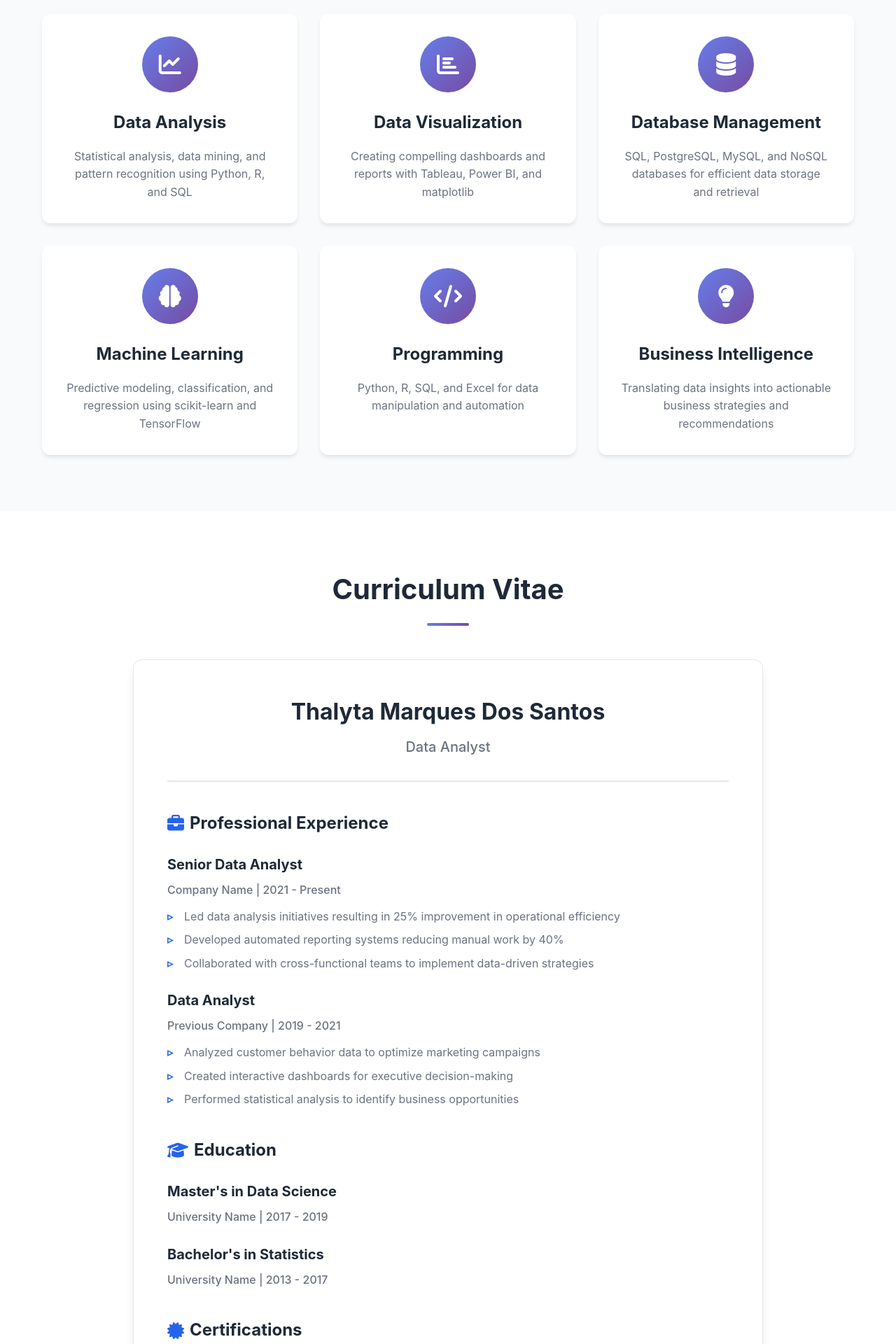
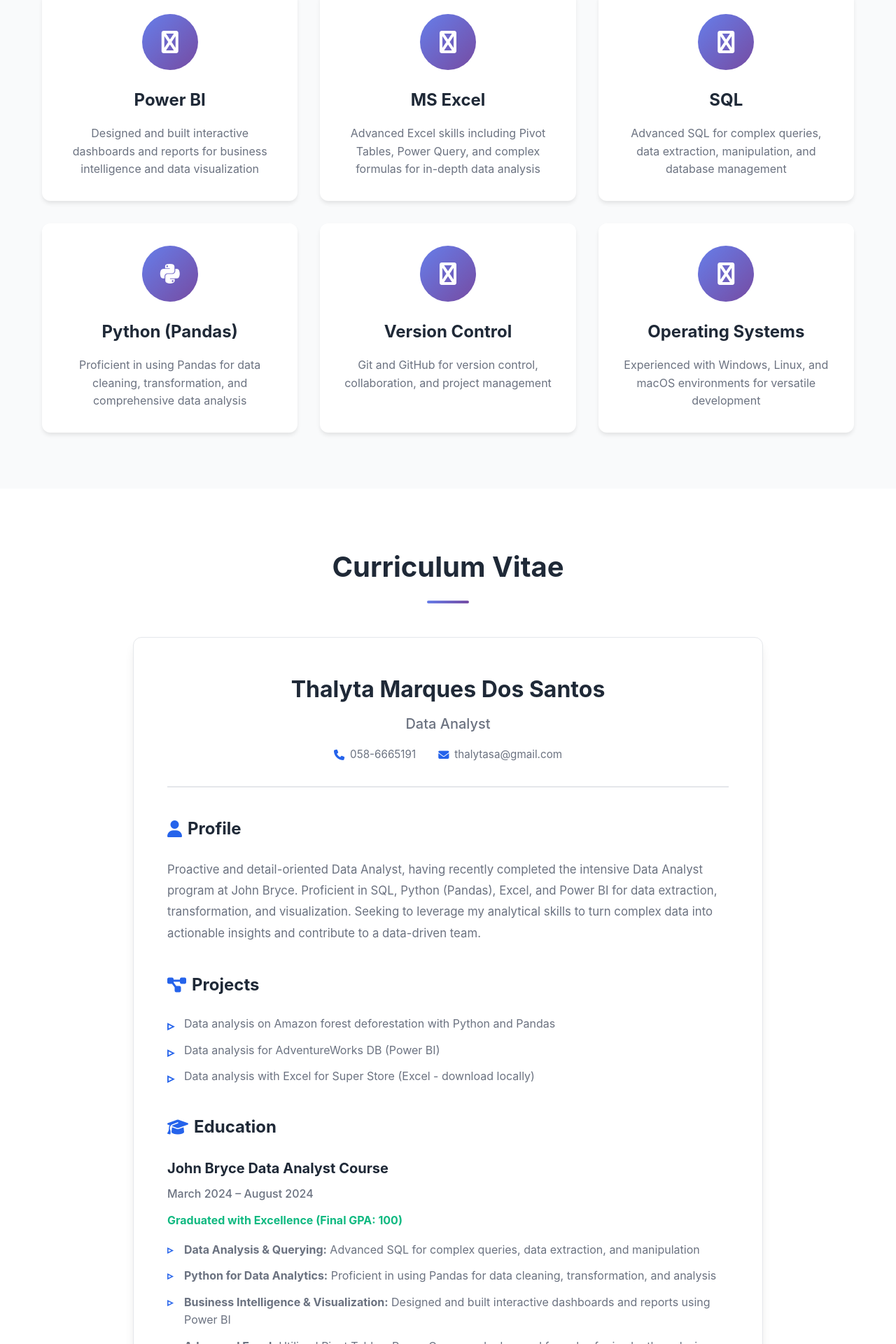
Before and after one commit to GuyAfik/Thalyta-Portfolio, a React (Vite) app: page / in a window 1280 px wide. Shown: the part 1637-3557 px from the top of the page at 70% size. Built offline with nearby package versions, Linux system fonts and the light colour scheme.

Commit message:
Update website to have Thalyta CV preview

```diff
--- a/src/components/About.jsx
+++ b/src/components/About.jsx
@@ -8,13 +8,15 @@ function About() {
         <h2 className="section-title">About Me</h2>
         <div className="about-content">
           <p>
-            Hi! I’m an enthusiastic and detail-oriented aspiring data analyst with a strong foundation in Excel, SQL, Python, and Power BI. I recently completed a comprehensive Data Analytics course where I learned how to clean, analyze, and visualize data to support smart decision-making.
-            I’ve worked on real-world projects that allowed me to explore customer behavior, business trends, and operational performance. I enjoy finding patterns, solving problems, and transforming raw data into clear and impactful dashboards and reports.
+            Proactive and detail-oriented Data Analyst, having recently completed the intensive
+            Data Analyst program at John Bryce with excellence (Final GPA: 100). I am proficient
+            in SQL, Python (Pandas), Excel, and Power BI for data extraction, transformation, and visualization.
           </p>
           <p>
-            My approach combines technical proficiency with strategic thinking, ensuring
-            that data-driven recommendations align with business objectives and deliver
-            measurable results.
+            I am seeking to leverage my analytical skills to turn complex data into actionable insights
+            and contribute to a data-driven team. My approach combines technical proficiency with
+            strategic thinking, ensuring that data-driven recommendations align with business objectives
+            and deliver measurable results.
           </p>
         </div>
       </div>
--- a/src/components/CV.css
+++ b/src/components/CV.css
@@ -34,6 +34,27 @@
   font-size: 1.25rem;
   color: var(--text-light);
   font-weight: 500;
+  margin-bottom: 1rem;
+}
+
+.cv-contact-info {
+  display: flex;
+  justify-content: center;
+  gap: 2rem;
+  flex-wrap: wrap;
+  margin-top: 1rem;
+}
+
+.cv-contact-info span {
+  color: var(--text-light);
+  font-size: 0.95rem;
+  display: flex;
+  align-items: center;
+  gap: 0.5rem;
+}
+
+.cv-contact-info i {
+  color: var(--primary-color);
 }
 
 .cv-section-block {
@@ -57,6 +78,34 @@
   color: var(--primary-color);
 }
 
+.cv-profile-text {
+  color: var(--text-light);
+  line-height: 1.8;
+  font-size: 1.05rem;
+}
+
+.cv-projects-list {
+  list-style: none;
+  padding-left: 0;
+}
+
+.cv-projects-list li {
+  color: var(--text-light);
+  margin-bottom: 0.75rem;
+  padding-left: 1.5rem;
+  position: relative;
+  line-height: 1.6;
+}
+
+.cv-projects-list li::before {
+  content: '▹';
+  position: absolute;
+  left: 0;
+  color: var(--primary-color);
+  font-weight: bold;
+  font-size: 1.2rem;
+}
+
 .cv-item {
   margin-bottom: 1.5rem;
 }
@@ -77,16 +126,24 @@
   margin-bottom: 0.75rem;
 }
 
+.cv-achievement {
+  color: var(--success-color);
+  font-weight: 600;
+  margin-bottom: 1rem;
+}
+
 .cv-item ul {
   list-style: none;
   padding-left: 0;
+  margin-top: 1rem;
 }
 
 .cv-item ul li {
   color: var(--text-light);
-  margin-bottom: 0.5rem;
+  margin-bottom: 0.75rem;
   padding-left: 1.5rem;
   position: relative;
+  line-height: 1.6;
 }
 
 .cv-item ul li::before {
@@ -97,41 +154,57 @@
   font-weight: bold;
 }
 
-.cv-certifications {
-  list-style: none;
-  padding-left: 0;
-}
-
-.cv-certifications li {
-  color: var(--text-light);
-  margin-bottom: 0.5rem;
-  padding-left: 1.5rem;
-  position: relative;
-}
-
-.cv-certifications li::before {
-  content: '✓';
-  position: absolute;
-  left: 0;
-  color: var(--success-color);
-  font-weight: bold;
-}
-
-.cv-skills-list {
-  display: flex;
-  flex-wrap: wrap;
-  gap: 0.75rem;
+.cv-skills-grid {
+  display: grid;
+  grid-template-columns: repeat(auto-fit, minmax(200px, 1fr));
+  gap: 1.5rem;
   margin-top: 1rem;
 }
 
-.cv-skill-tag {
+.cv-skill-category {
   background: var(--bg-light);
-  color: var(--primary-color);
-  padding: 0.5rem 1rem;
-  border-radius: 20px;
+  padding: 1.25rem;
+  border-radius: 8px;
+  border-left: 3px solid var(--primary-color);
+}
+
+.cv-skill-category h5 {
+  font-size: 1rem;
+  color: var(--text-dark);
+  margin-bottom: 0.5rem;
+  font-weight: 600;
+}
+
+.cv-skill-category p {
+  color: var(--text-light);
+  font-size: 0.95rem;
+  margin: 0;
+}
+
+.cv-languages {
+  display: grid;
+  grid-template-columns: repeat(auto-fit, minmax(200px, 1fr));
+  gap: 1rem;
+  margin-top: 1rem;
+}
+
+.cv-language-item {
+  display: flex;
+  justify-content: space-between;
+  align-items: center;
+  background: var(--bg-light);
+  padding: 1rem 1.25rem;
+  border-radius: 8px;
+}
+
+.language-name {
+  font-weight: 600;
+  color: var(--text-dark);
+}
+
+.language-level {
+  color: var(--text-light);
   font-size: 0.9rem;
-  font-weight: 500;
-  border: 1px solid var(--border-color);
 }
 
 .cv-download {
@@ -160,6 +233,11 @@
     font-size: 1.75rem;
   }
 
+  .cv-contact-info {
+    flex-direction: column;
+    gap: 0.75rem;
+  }
+
   .cv-section-block h4 {
     font-size: 1.25rem;
   }
@@ -167,4 +245,12 @@
   .cv-item h5 {
     font-size: 1.1rem;
   }
+
+  .cv-skills-grid {
+    grid-template-columns: 1fr;
+  }
+
+  .cv-languages {
+    grid-template-columns: 1fr;
+  }
 }
--- a/src/components/CV.jsx
+++ b/src/components/CV.jsx
@@ -11,73 +11,96 @@ function CV() {
             <div className="cv-header">
               <h3>Thalyta Marques Dos Santos</h3>
               <p className="cv-subtitle">Data Analyst</p>
+              <div className="cv-contact-info">
+                <span><i className="fas fa-phone"></i> 058-6665191</span>
+                <span><i className="fas fa-envelope"></i> thalytasa@gmail.com</span>
+              </div>
             </div>
 
             <div className="cv-section-block">
-              <h4><i className="fas fa-briefcase"></i> Professional Experience</h4>
+              <h4><i className="fas fa-user"></i> Profile</h4>
+              <p className="cv-profile-text">
+                Proactive and detail-oriented Data Analyst, having recently completed the intensive Data Analyst program at John Bryce.
+                Proficient in SQL, Python (Pandas), Excel, and Power BI for data extraction, transformation, and visualization.
+                Seeking to leverage my analytical skills to turn complex data into actionable insights and contribute to a data-driven team.
+              </p>
+            </div>
+
+            <div className="cv-section-block">
+              <h4><i className="fas fa-project-diagram"></i> Projects</h4>
+              <ul className="cv-projects-list">
+                <li>Data analysis on Amazon forest deforestation with Python and Pandas</li>
+                <li>Data analysis for AdventureWorks DB (Power BI)</li>
+                <li>Data analysis with Excel for Super Store (Excel - download locally)</li>
+              </ul>
+            </div>
+
+            <div className="cv-section-block">
+              <h4><i className="fas fa-graduation-cap"></i> Education</h4>
               <div className="cv-item">
-                <h5>Senior Data Analyst</h5>
-                <p className="cv-company">Company Name | 2021 - Present</p>
+                <h5>John Bryce Data Analyst Course</h5>
+                <p className="cv-company">March 2024 – August 2024</p>
+                <p className="cv-achievement"><strong>Graduated with Excellence (Final GPA: 100)</strong></p>
                 <ul>
-                  <li>Led data analysis initiatives resulting in 25% improvement in operational efficiency</li>
-                  <li>Developed automated reporting systems reducing manual work by 40%</li>
-                  <li>Collaborated with cross-functional teams to implement data-driven strategies</li>
-                </ul>
-              </div>
-              <div className="cv-item">
-                <h5>Data Analyst</h5>
-                <p className="cv-company">Previous Company | 2019 - 2021</p>
-                <ul>
-                  <li>Analyzed customer behavior data to optimize marketing campaigns</li>
-                  <li>Created interactive dashboards for executive decision-making</li>
-                  <li>Performed statistical analysis to identify business opportunities</li>
+                  <li><strong>Data Analysis & Querying:</strong> Advanced SQL for complex queries, data extraction, and manipulation</li>
+                  <li><strong>Python for Data Analytics:</strong> Proficient in using Pandas for data cleaning, transformation, and analysis</li>
+                  <li><strong>Business Intelligence & Visualization:</strong> Designed and built interactive dashboards and reports using Power BI</li>
+                  <li><strong>Advanced Excel:</strong> Utilized Pivot Tables, Power Query, and advanced formulas for in-depth analysis</li>
                 </ul>
               </div>
             </div>
 
             <div className="cv-section-block">
-              <h4><i className="fas fa-graduation-cap"></i> Education</h4>
-              <div className="cv-item">
-                <h5>Master's in Data Science</h5>
-                <p className="cv-company">University Name | 2017 - 2019</p>
-              </div>
-              <div className="cv-item">
-                <h5>Bachelor's in Statistics</h5>
-                <p className="cv-company">University Name | 2013 - 2017</p>
+              <h4><i className="fas fa-tools"></i> Technical Skills</h4>
+              <div className="cv-skills-grid">
+                <div className="cv-skill-category">
+                  <h5>BI & Visualization</h5>
+                  <p>Power BI, MS Excel</p>
+                </div>
+                <div className="cv-skill-category">
+                  <h5>Databases</h5>
+                  <p>SQL</p>
+                </div>
+                <div className="cv-skill-category">
+                  <h5>Programming Languages</h5>
+                  <p>Python (Pandas)</p>
+                </div>
+                <div className="cv-skill-category">
+                  <h5>Version Control</h5>
+                  <p>Git, GitHub</p>
+                </div>
+                <div className="cv-skill-category">
+                  <h5>Operating Systems</h5>
+                  <p>Windows, Linux, macOS</p>
+                </div>
               </div>
             </div>
 
             <div className="cv-section-block">
-              <h4><i className="fas fa-certificate"></i> Certifications</h4>
-              <ul className="cv-certifications">
-                <li>Google Data Analytics Professional Certificate</li>
-                <li>Microsoft Certified: Data Analyst Associate</li>
-                <li>Tableau Desktop Specialist</li>
-                <li>Python for Data Science (Coursera)</li>
-              </ul>
-            </div>
-
-            <div className="cv-section-block">
-              <h4><i className="fas fa-tools"></i> Technical Skills</h4>
-              <div className="cv-skills-list">
-                <span className="cv-skill-tag">Python</span>
-                <span className="cv-skill-tag">R</span>
-                <span className="cv-skill-tag">SQL</span>
-                <span className="cv-skill-tag">Tableau</span>
-                <span className="cv-skill-tag">Power BI</span>
-                <span className="cv-skill-tag">Excel</span>
-                <span className="cv-skill-tag">Machine Learning</span>
-                <span className="cv-skill-tag">Statistical Analysis</span>
+              <h4><i className="fas fa-language"></i> Languages</h4>
+              <div className="cv-languages">
+                <div className="cv-language-item">
+                  <span className="language-name">Portuguese</span>
+                  <span className="language-level">Native language</span>
+                </div>
+                <div className="cv-language-item">
+                  <span className="language-name">Hebrew</span>
+                  <span className="language-level">Full proficiency</span>
+                </div>
+                <div className="cv-language-item">
+                  <span className="language-name">English</span>
+                  <span className="language-level">Full proficiency</span>
+                </div>
               </div>
             </div>
           </div>
 
           <div className="cv-download">
             <a href="/assets/Thalyta_Marques_CV.pdf" download className="btn btn-download">
-              <i className="fas fa-download"></i> Download CV (PDF)
+              <i className="fas fa-download"></i> Download Full CV (PDF)
             </a>
             <p className="cv-download-note">
-              Click to download a detailed PDF version of my curriculum vitae
+              Click to download the complete PDF version of the curriculum vitae
             </p>
           </div>
         </div>
--- a/src/components/Contact.jsx
+++ b/src/components/Contact.jsx
@@ -2,13 +2,13 @@ import React from 'react'
 import './Contact.css'
 
 function Contact() {
-  // Placeholder contact information - can be updated later
+  // Thalyta's actual contact information
   const contactInfo = {
     email: 'thalytasa@gmail.com',
-    phone: '+972 586665191',
-    whatsapp: '972586665191', // Format: country code + number without spaces
-    linkedin: 'https://www.linkedin.com/in/thalyta-marques-dos-santos-b91591378/',
-    location: 'Netanya, Israel'
+    phone: '058-6665191',
+    whatsapp: '9720586665191', // Format: 972 (Israel) + 058-6665191 without leading 0
+    linkedin: 'https://www.linkedin.com/in/thalyta-marques',
+    location: 'Israel'
   }
 
   return (
--- a/src/components/Footer.jsx
+++ b/src/components/Footer.jsx
@@ -5,7 +5,7 @@ function Footer() {
   const currentYear = new Date().getFullYear()
 
   const contactInfo = {
-    email: 'thalyta.marques@example.com',
+    email: 'thalytasa@gmail.com',
     linkedin: 'https://www.linkedin.com/in/thalyta-marques',
     github: 'https://github.com/thalyta-marques'
   }
--- a/src/components/Skills.jsx
+++ b/src/components/Skills.jsx
@@ -4,34 +4,34 @@ import './Skills.css'
 function Skills() {
   const skills = [
     {
-      icon: 'fa-chart-line',
-      title: 'Data Analysis',
-      description: 'Statistical analysis, data mining, and pattern recognition using Python, R, and SQL'
+      icon: 'fa-chart-bar',
+      title: 'Power BI',
+      description: 'Designed and built interactive dashboards and reports for business intelligence and data visualization'
     },
     {
-      icon: 'fa-chart-bar',
-      title: 'Data Visualization',
-      description: 'Creating compelling dashboards and reports with Tableau, Power BI, and matplotlib'
+      icon: 'fa-file-excel',
+      title: 'MS Excel',
+      description: 'Advanced Excel skills including Pivot Tables, Power Query, and complex formulas for in-depth data analysis'
     },
     {
       icon: 'fa-database',
-      title: 'Database Management',
-      description: 'SQL, PostgreSQL, MySQL, and NoSQL databases for efficient data storage and retrieval'
+      title: 'SQL',
+      description: 'Advanced SQL for complex queries, data extraction, manipulation, and database management'
     },
     {
-      icon: 'fa-brain',
-      title: 'Machine Learning',
-      description: 'Predictive modeling, classification, and regression using scikit-learn and TensorFlow'
+      icon: 'fa-python',
+      title: 'Python (Pandas)',
+      description: 'Proficient in using Pandas for data cleaning, transformation, and comprehensive data analysis'
     },
     {
-      icon: 'fa-code',
-      title: 'Programming',
-      description: 'Python, R, SQL, and Excel for data manipulation and automation'
+      icon: 'fa-code-branch',
+      title: 'Version Control',
+      description: 'Git and GitHub for version control, collaboration, and project management'
     },
     {
-      icon: 'fa-lightbulb',
-      title: 'Business Intelligence',
-      description: 'Translating data insights into actionable business strategies and recommendations'
+      icon: 'fa-desktop',
+      title: 'Operating Systems',
+      description: 'Experienced with Windows, Linux, and macOS environments for versatile development'
     }
   ]
 
@@ -43,7 +43,7 @@ function Skills() {
           {skills.map((skill, index) => (
             <div key={index} className="skill-card">
               <div className="skill-icon">
-                <i className={`fas ${skill.icon}`}></i>
+                <i className={`fab ${skill.icon}`}></i>
               </div>
               <h3>{skill.title}</h3>
               <p>{skill.description}</p>
```
